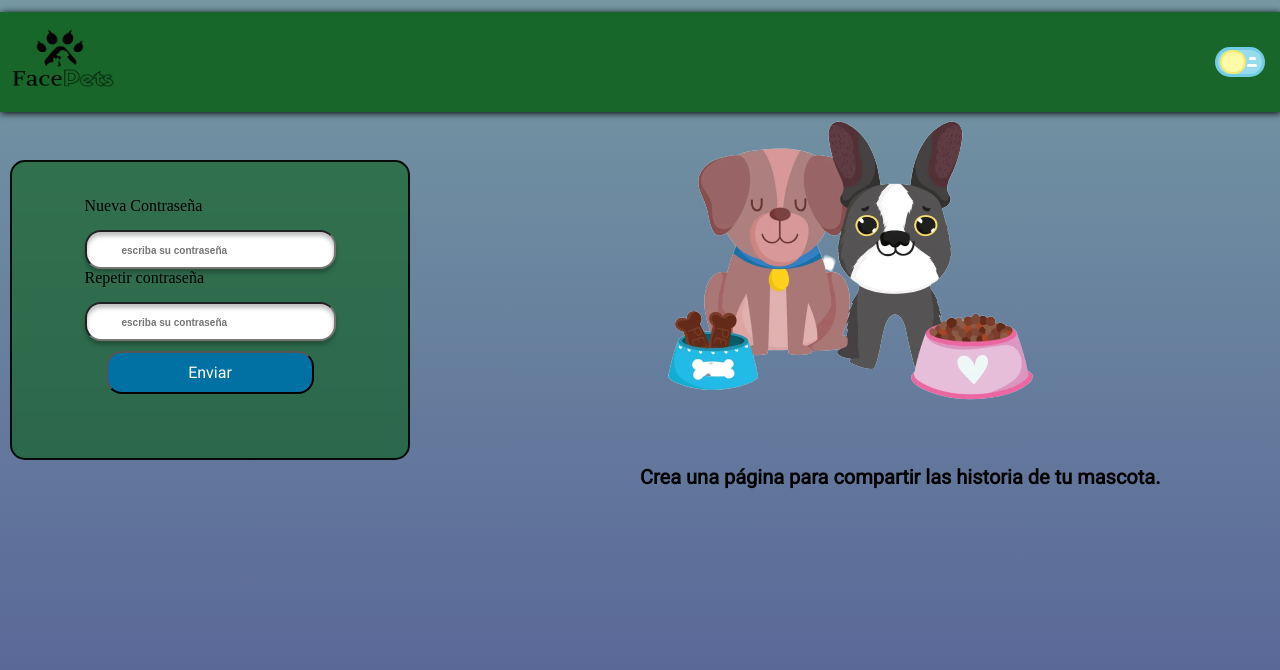
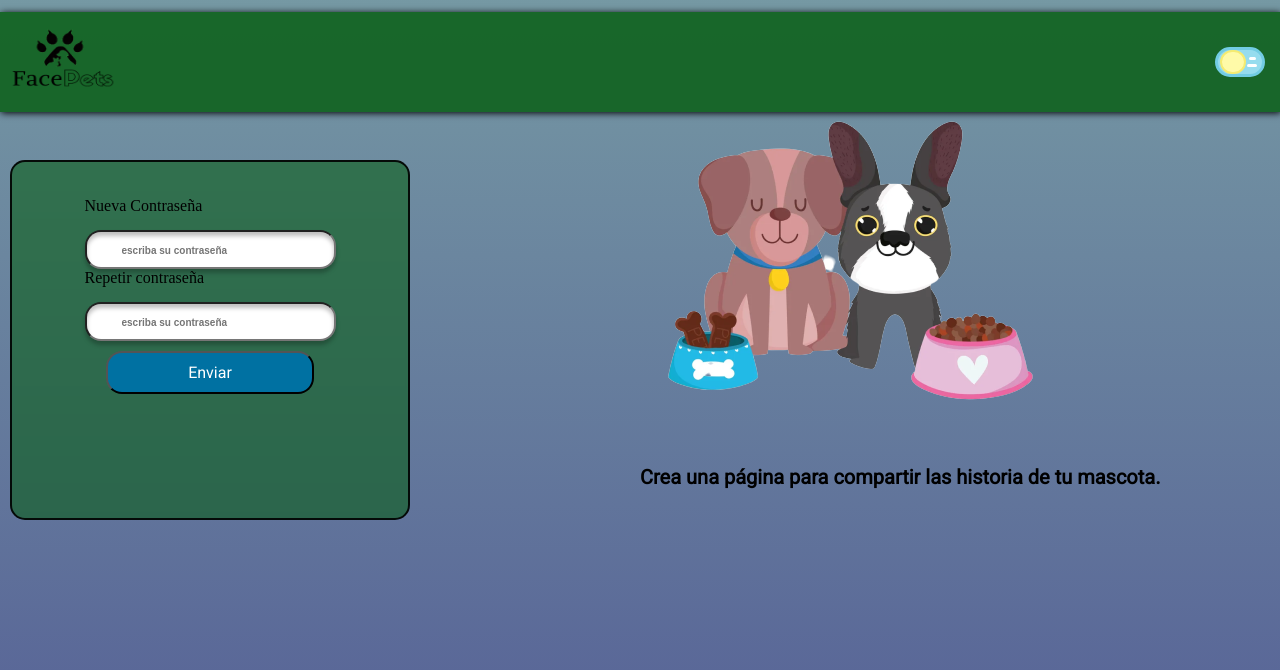
Before and after one commit to anamad8/FacePets, a React (Create React App) app in the folder frontend/: page /newPassword/1 in a window 1280 px wide. Shown: the top 670 px of the page. Built offline with nearby package versions, Linux system fonts and the light colour scheme.

Commit message:
css login

```diff
--- a/frontend/src/Components/Header/Header.css
+++ b/frontend/src/Components/Header/Header.css
@@ -9,7 +9,7 @@
     justify-content: space-between;
     align-items: center;
     transform: translateY(-100%);
-
+    z-index: 1;
 
 
 }
--- a/frontend/src/Components/Login/Login.css
+++ b/frontend/src/Components/Login/Login.css
@@ -37,7 +37,7 @@ h1{
     position: absolute;
     margin-left: 60px;
     width: 400px;
-    height: 300px;
+    height: 360px;
     top: 150px;
     margin-top: 145px;
     background: #045c1091;
```
